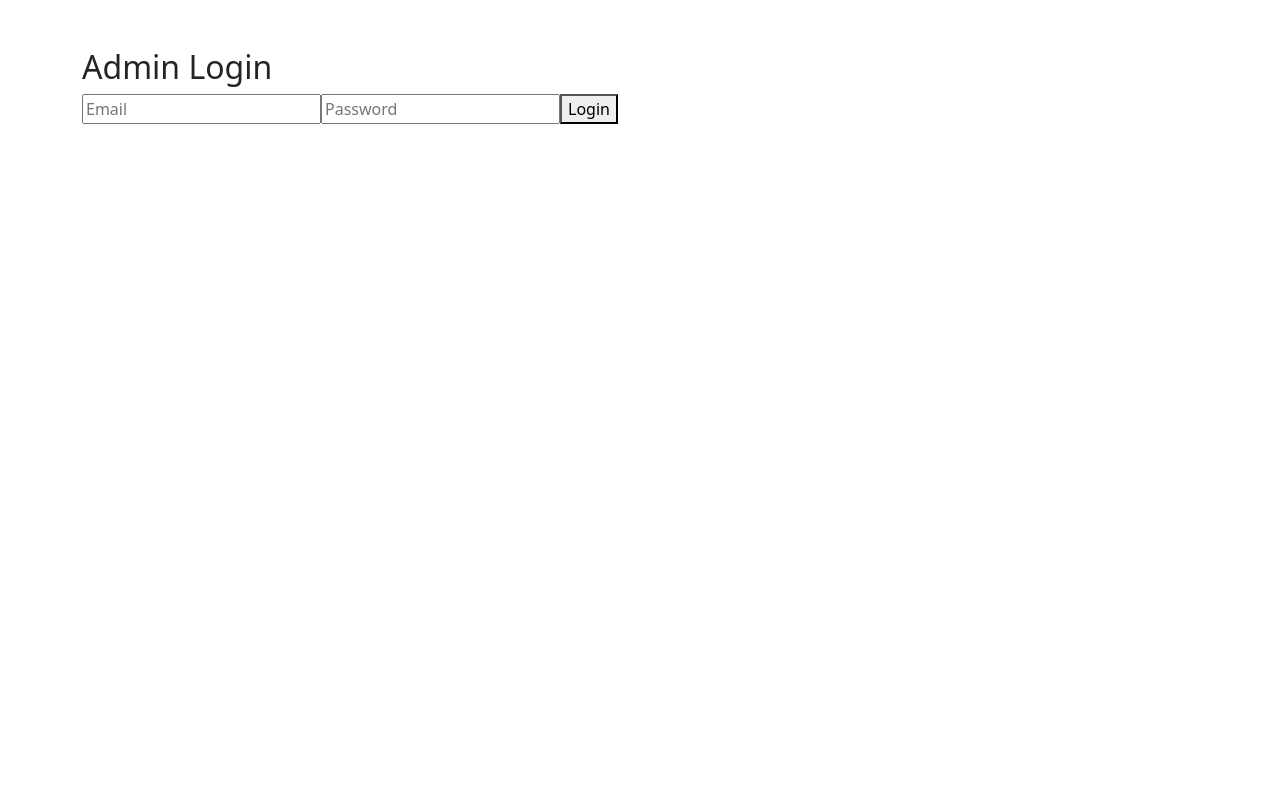
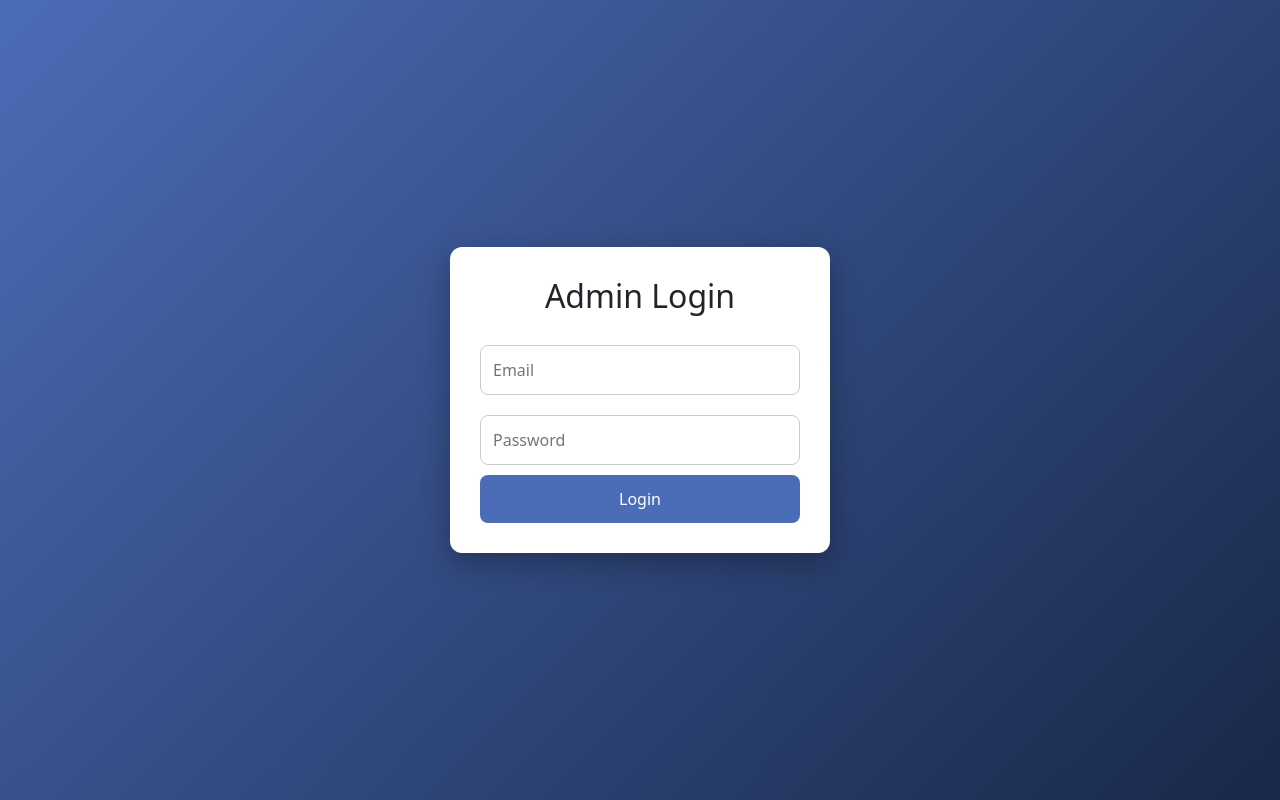
Before and after one commit to ajinkyasureshkaleti-cloud/VRinfinity-new, a React (Create React App) app in the folder Client/: page /admin in a window 1280 px wide. Built offline with nearby package versions, Linux system fonts and the light colour scheme; no server answers; a web font is replaced by a local one.

Commit message:
Added Admin tab to nav test2

```diff
--- a/Client/src/Pages/Admin.js
+++ b/Client/src/Pages/Admin.js
@@ -1,12 +1,15 @@
 import { useState } from "react";
 import axios from "axios";
 import BASE_URL from "../congif/api";
+import { useNavigate } from "react-router-dom";
 
-const AdminLogin = ({ setAuth }) => {
+const AdminLogin = () => {
   const [email, setEmail] = useState("");
   const [password, setPassword] = useState("");
+  const navigate = useNavigate();
+  const handleLogin = async (e) => {
+    e.preventDefault();
 
-  const login = async () => {
     try {
       const res = await axios.post(`${BASE_URL}/api/admin/login`, {
         email,
@@ -14,29 +17,79 @@ const AdminLogin = ({ setAuth }) => {
       });
 
       if (res.data.success) {
-        setAuth(true);
-      } else {
-        alert("Invalid credentials");
+        alert("Login Successful");
+        navigate("/admin/dashboard");
       }
     } catch (err) {
-      alert("Login failed");
+      alert("Login Failed");
     }
   };
 
   return (
-    <div className="container mt-5">
-      <h2>Admin Login</h2>
+    <div
+      style={{
+        height: "100vh",
+        display: "flex",
+        justifyContent: "center",
+        alignItems: "center",
+        background: "linear-gradient(135deg, #4b6cb7, #182848)",
+      }}
+    >
+      <div
+        style={{
+          width: "380px",
+          background: "white",
+          padding: "30px",
+          borderRadius: "12px",
+          boxShadow: "0 10px 30px rgba(0,0,0,0.3)",
+        }}
+      >
+        <h2 style={{ textAlign: "center", marginBottom: "20px" }}>
+          Admin Login
+        </h2>
 
-      <input placeholder="Email" onChange={(e) => setEmail(e.target.value)} />
-      <input
-        placeholder="Password"
-        type="password"
-        onChange={(e) => setPassword(e.target.value)}
-      />
+        <form onSubmit={handleLogin}>
+          <input
+            type="email"
+            placeholder="Email"
+            value={email}
+            onChange={(e) => setEmail(e.target.value)}
+            style={inputStyle}
+          />
 
-      <button onClick={login}>Login</button>
+          <input
+            type="password"
+            placeholder="Password"
+            value={password}
+            onChange={(e) => setPassword(e.target.value)}
+            style={inputStyle}
+          />
+
+          <button type="submit" style={buttonStyle}>
+            Login
+          </button>
+        </form>
+      </div>
     </div>
   );
 };
 
+const inputStyle = {
+  width: "100%",
+  padding: "12px",
+  margin: "10px 0",
+  borderRadius: "8px",
+  border: "1px solid #ccc",
+};
+
+const buttonStyle = {
+  width: "100%",
+  padding: "12px",
+  background: "#4b6cb7",
+  color: "white",
+  border: "none",
+  borderRadius: "8px",
+  cursor: "pointer",
+};
+
 export default AdminLogin;
```
